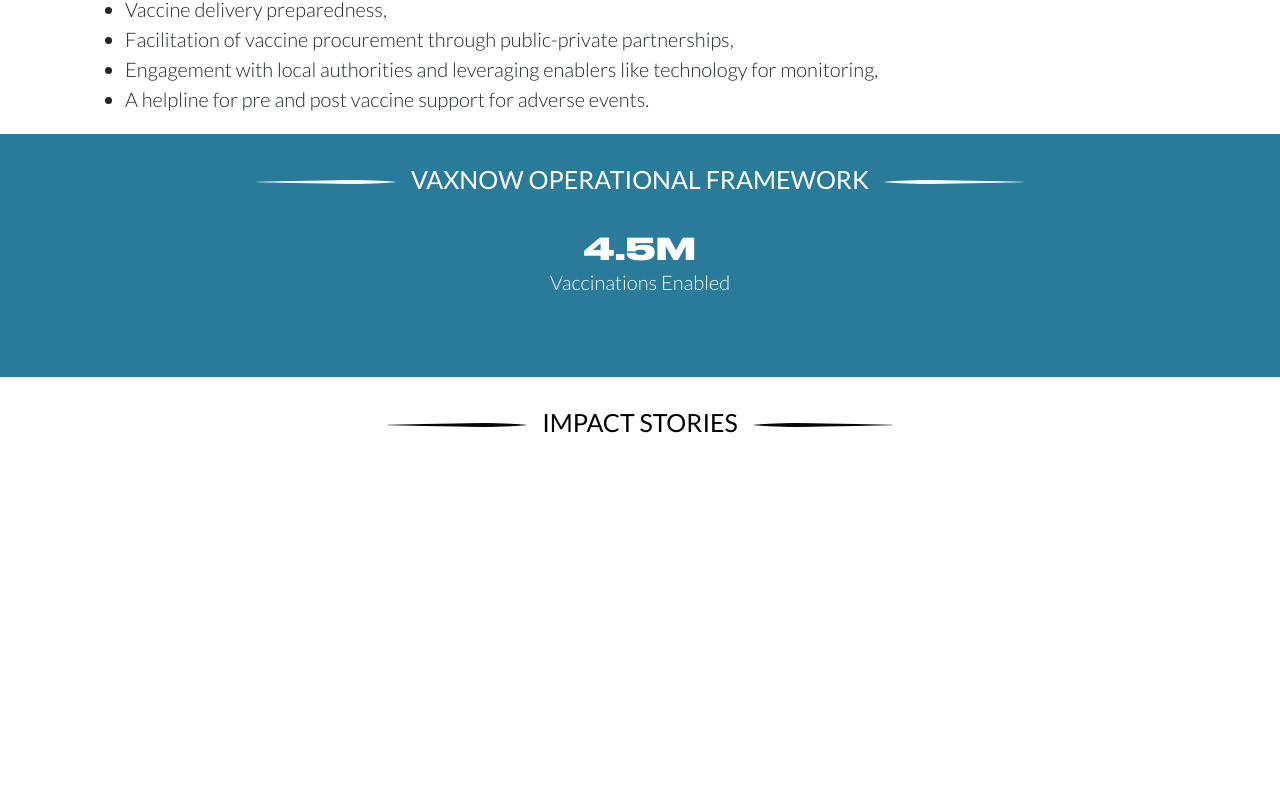
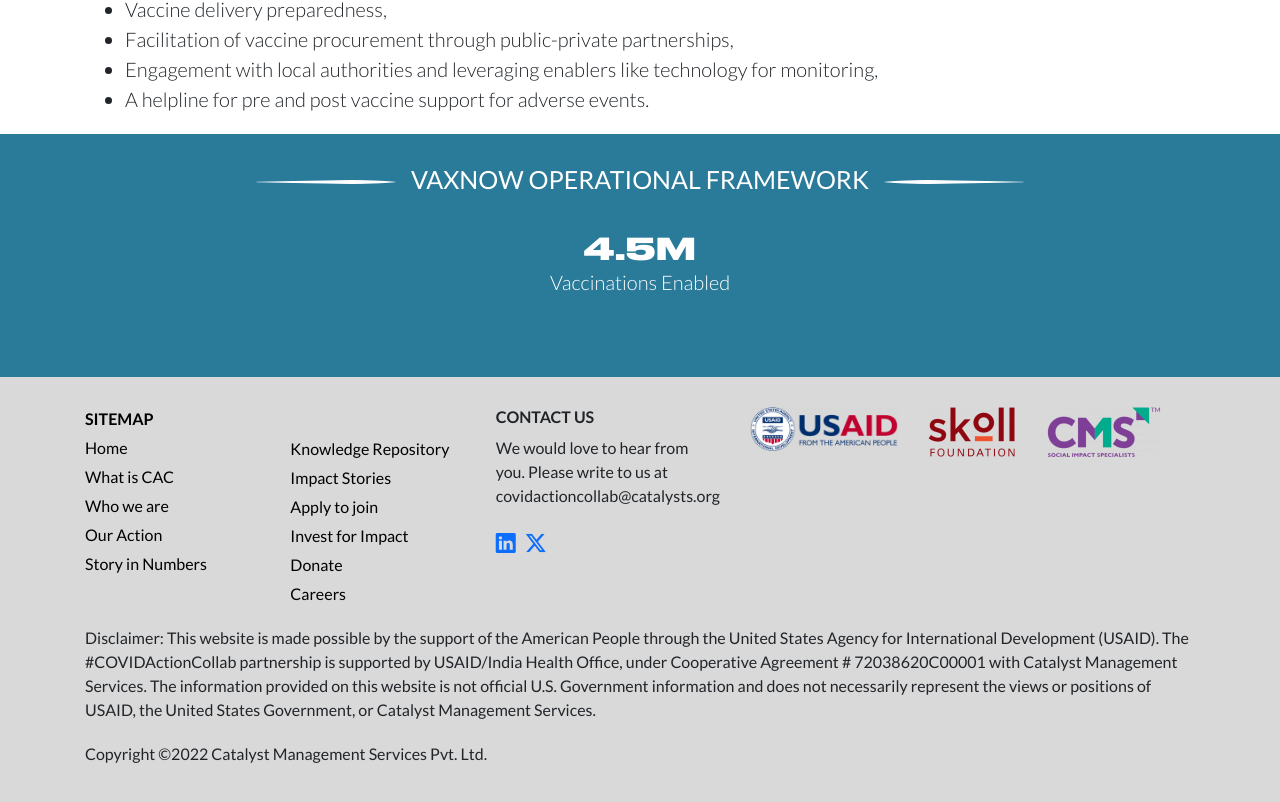
Before and after one commit to JPivista/CovidActionCollab, a Next.js app: page /vaxnow in a window 1280 px wide. Shown: the part 2543-3345 px from the top of the page. Before the commit the page ends 3020 px from the top, so only its background shows below. Built offline with nearby package versions, Linux system fonts and the light colour scheme.

Commit message:
our team hari krishnan and prashad rao images are removed from the website, because it's duplicated

```diff
--- a/components/SharedComponents/Footer/Footer.js
+++ b/components/SharedComponents/Footer/Footer.js
@@ -34,13 +34,13 @@
 
 
                     <Col className='d-flex flex-column gap-1'>
-                        <Link href="" className='text-decoration-none text-black mt-4 custom-footer-style'>
+                        <Link href="/knowledge-repository" className='text-decoration-none text-black mt-4 custom-footer-style'>
                             Knowledge Repository
                         </Link>
                         <Link href="/impact-stories" className='text-decoration-none text-black custom-footer-style'>
                             Impact Stories
                         </Link>
-                        <Link href="/apply-to-join" className='text-decoration-none text-black custom-footer-style'>
+                        <Link href="https://communityactioncollab.org/join-us/" className='text-decoration-none text-black custom-footer-style'>
                             Apply to join
                         </Link>
                         <Link href="/invest-for-impact" className='text-decoration-none text-black custom-footer-style'>
@@ -49,7 +49,7 @@
                         <Link href="/donate" className='text-decoration-none text-black custom-footer-style'>
                             Donate
                         </Link>
-                        <Link href="" className='text-decoration-none text-black custom-footer-style'>
+                        <Link href="https://communityactioncollab.org/contact-us/" className='text-decoration-none text-black custom-footer-style'>
                             Careers
                         </Link>
                     </Col>
@@ -64,6 +64,14 @@
                             Please write to us at
                             covidactioncollab@catalysts.org
                         </p>
+                        <div className='d-flex flex-row gap-2'>
+                            <Link href="https://www.linkedin.com/showcase/covid-action-collaborative/" target='_blank'>
+                                <i class="bi bi-linkedin"></i>
+                            </Link>
+                            <Link href="https://twitter.com/CovActionCollab" target='_blank'>
+                                <i class="bi bi-twitter-x"></i>
+                            </Link>
+                        </div>
                     </Col>
 
                     <Col lg={5}>
--- a/components/SharedComponents/Footer/JoinCac.js
+++ b/components/SharedComponents/Footer/JoinCac.js
@@ -45,8 +45,9 @@
                         </Col>
                         <Col className='text-start text-lg-center'>
                             <Link
-                                href="/apply-to-join"
+                                href="https://communityactioncollab.org/join-us/"
                                 className='text-decoration-none rounded-3'
+                                target='_blank'
                                 style={signUpStyle}
                             >
                                 SIGN UP NOW
@@ -60,8 +61,6 @@
                         <Col md={9} className='text-start p-3 z-2'>
                             <p>
                                 COVIDActionCollab is not merely an aggregation of partners, but is an aggregation of capacities, through which we have developed key high impact initiatives. We have drawn upon our one year’s experience at CAC and engagement with our large constituency of partners to put together a menu of initiatives for funders/investors to support which will save lives and livelihoods, and enable vulnerable communities to &apos;bounce forward’. Support these initiatives to build resilient communities
-
-
                             </p>
                         </Col>
                         <Col className='py-5 z-2 text-start text-lg-center' >
--- a/components/SharedComponents/Header/MainHeader.js
+++ b/components/SharedComponents/Header/MainHeader.js
@@ -192,7 +192,7 @@
             </Container>
 
             {isVisibleMobile && (
-                <Container fluid className='d-lg-none d-flex  position-absolute mt-5 pt-2'>
+                <Container fluid className='d-lg-none d-flex position-absolute mt-5 pt-2'>
                     <Container className='d-flex flex-column gap-2' style={{ background: '#2A7A99' }}>
                         <Col>
                             <Link href='/' className='text-decoration-none text-white custom-header-style'>
--- a/components/StyleComponents/index.jsx
+++ b/components/StyleComponents/index.jsx
@@ -7,6 +7,11 @@
 
 import "slick-carousel/slick/slick.css";
 import "slick-carousel/slick/slick-theme.css";
+
+import "bootstrap-icons/font/bootstrap-icons.css";
+
+
+
 
 
 const index = () => {
@@ -28,6 +33,8 @@
         integrity="sha384-9ndCyUaIbzAi2FUVXJi0CjmCapSmO7SnpJef0486qhLnuZ2cdeRhO02iuK6FUUVM"
         crossorigin="anonymous"
         />
+
+      <link rel="stylesheet" href="https://cdn.jsdelivr.net/npm/bootstrap-icons@1.11.1/font/bootstrap-icons.css" />
     </>
   )
 }
--- a/components/VaxNow/VaxNowBanner.js
+++ b/components/VaxNow/VaxNowBanner.js
@@ -303,7 +303,7 @@
                 </Container>
             </Container>
 
-            <Container className='py-4'>
+            {/* <Container className='py-4'>
                 <h5 className='text-center text-black'>
                     <span className='spandarkbefore d-lg-inline-block d-none '>
                     </span>
@@ -312,7 +312,7 @@
                     </span>
                 </h5>
 
-            </Container>
+            </Container> */}
         </>
     )
 }
--- a/components/VaxNow/index.jsx
+++ b/components/VaxNow/index.jsx
@@ -4,12 +4,14 @@
 import VaxNowBanner from './VaxNowBanner'
 
 import '../StyleComponents'
+import Footer from '../SharedComponents/Footer/Footer'
 
 const index = () => {
   return (
     <>
         <Header />
             <VaxNowBanner />
+          <Footer />
     </>
 
 
--- a/components/WhoAreWe/OurTeam.js
+++ b/components/WhoAreWe/OurTeam.js
@@ -103,7 +103,7 @@
                     </Col>
 
                     <Col className='text-center align-self-stretch' lg={4} md={6}>
-                        <Image src='/who_are_we/naina_6.png' alt='' fluid />
+                        {/* <Image src='/who_are_we/naina_6.png' alt='' fluid /> */}
                         <Col className='text-center'>
                             <Link href="" className='our-team-name text-decoration-none' >
                                 <h5
@@ -238,7 +238,7 @@
                     </Col>
 
                     <Col className='text-center align-self-stretch' lg={4} md={6}>
-                        <Image src='/who_are_we/ben_pyne_15.png' alt='' fluid />
+                        {/* <Image src='/who_are_we/ben_pyne_15.png' alt='' fluid /> */}
                         <Col className='text-center'>
                             <Link href="" className='our-team-name text-decoration-none' >
                                 <h5
--- a/package.json
+++ b/package.json
@@ -11,6 +11,7 @@
   "dependencies": {
     "axios": "^1.6.2",
     "bootstrap": "^5.3.2",
+    "bootstrap-icons": "^1.11.1",
     "next": "14.0.1",
     "react": "^18",
     "react-bootstrap": "^2.9.1",
```
Also changed, not shown: components/HomeComponents/ImpactStories.js (+5 -5 lines), 1 other file (tests, documents, lock files or other folders).
